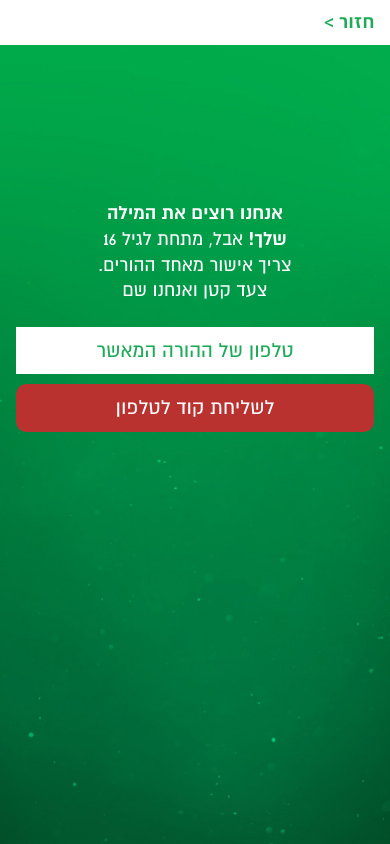
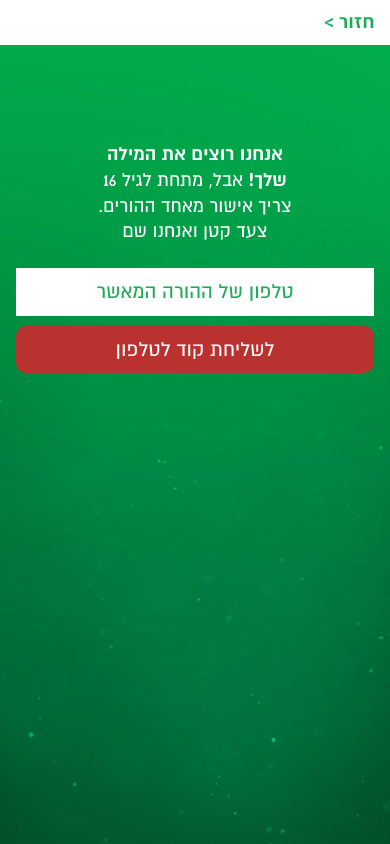
Before and after one commit to zecevicv/prigat, a plain HTML site: page parents.html in a window 390 px wide. Drawn offline with Linux system fonts and the light colour scheme.

Commit message:
[FIX] - Parents Page

```diff
--- a/css/style.css
+++ b/css/style.css
@@ -937,7 +937,7 @@ body {
 
 @media (max-width: 1023.98px) {
   .parents h1 {
-    margin-top: 40vw;
+    margin-top: 25vw;
     padding: 0 25%;
   }
 }
```
